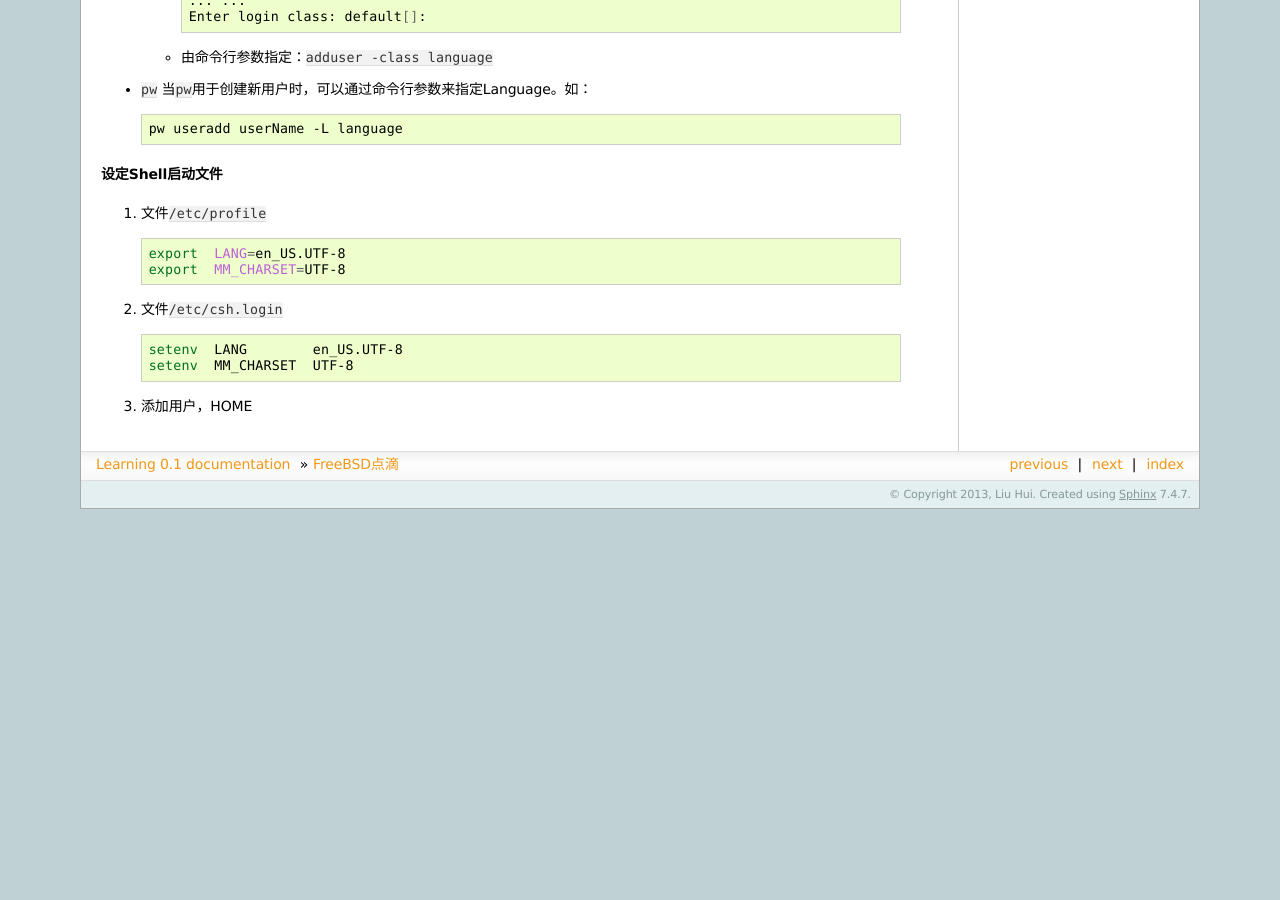
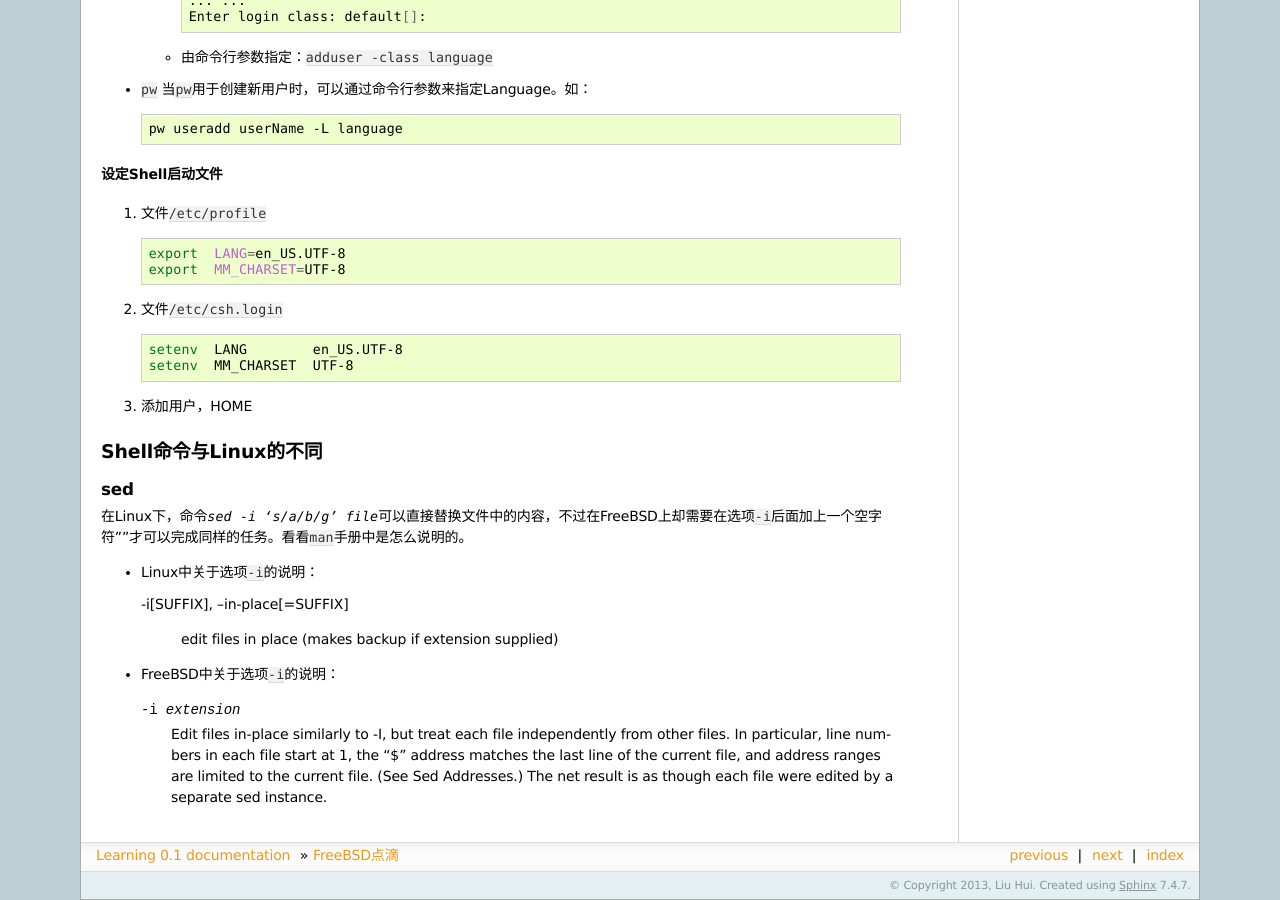
Before and after one commit to huiliu/learning.docs.hui, a Sphinx documentation site: the page built from source/freebsd.rst, in a window 1280 px wide and 900 px high, scrolled down 1181 px. Built offline with Sphinx 7.4.7, drawn with Linux system fonts in a browser that asks for light colours; formulas are drawn with MathJax 3; before the commit the page ends 1690 px from its top, so only the background shows below that.

Commit message:
UPDATE freebsd
the different of command sed between freebsd and linux

```diff
--- a/source/freebsd.rst
+++ b/source/freebsd.rst
@@ -103,3 +103,29 @@ FreeBSD中可以在用户配置文件\ ``~/.login_conf, ~/.profile, ~/.bashrc, ~
         setenv  MM_CHARSET  UTF-8
 
 3.  添加用户，HOME
+
+Shell命令与Linux的不同
+=======================
+
+sed
+-----
+在Linux下，命令\ `sed -i 's/a/b/g' file`\ 可以直接替换文件中的内容，不过在\
+FreeBSD上却需要在选项\ ``-i``\ 后面加上一个空字符""才可以完成同样的任务。看看\
+``man``\ 手册中是怎么说明的。
+
+*   Linux中关于选项\ ``-i``\ 的说明：
+
+    -i[SUFFIX], --in-place[=SUFFIX]
+
+        edit files in place (makes backup if extension supplied)
+
+*   FreeBSD中关于选项\ ``-i``\ 的说明：
+
+    -i extension
+
+        Edit files in-place similarly to -I, but treat each file independently
+        from other files.  In particular, line numbers in each
+        file start at 1, the “$” address matches the last line of the
+        current file, and address ranges are limited to the current file.
+        (See Sed Addresses.)  The net result is as though each file were
+        edited by a separate sed instance.
```
